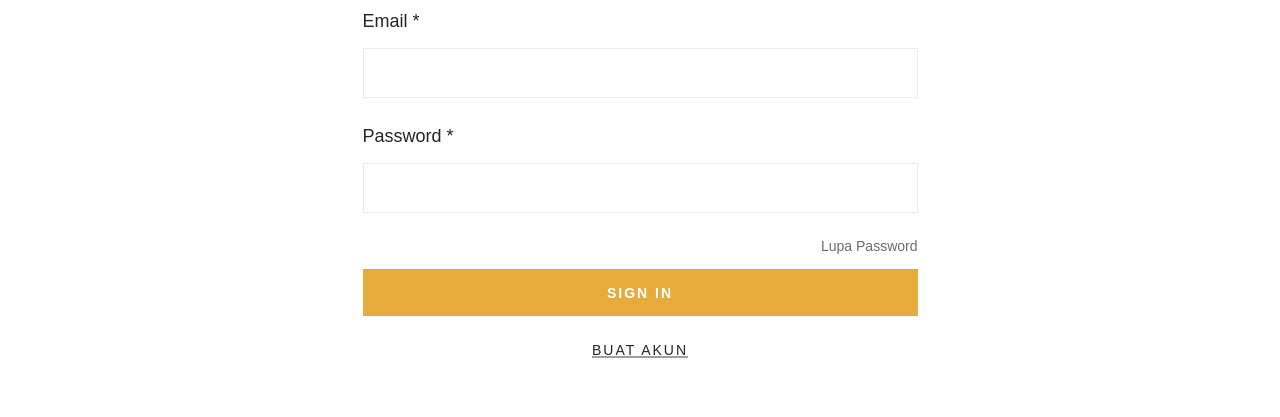
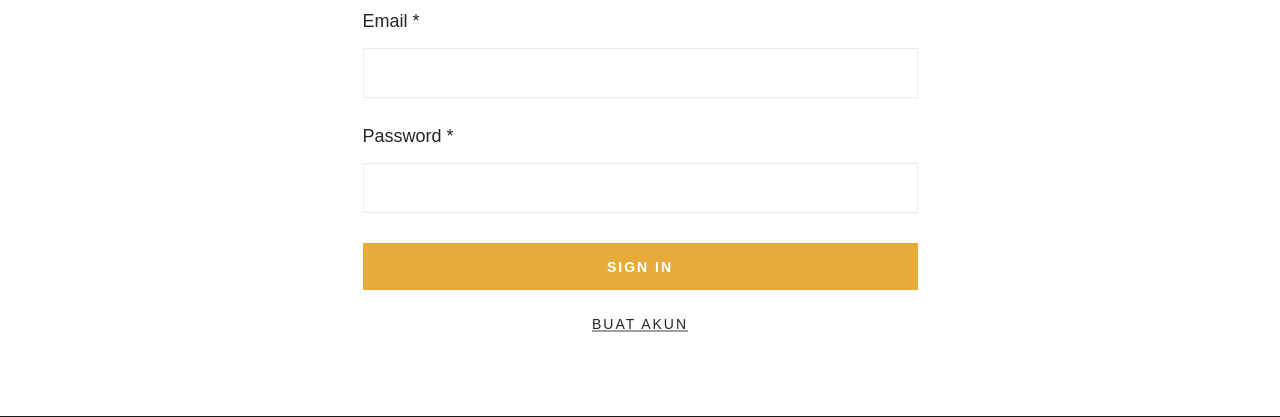
Before and after one commit to AnantaTP/PenyewaanMobil-Proyek-Informatika, a PHP site: page /login.php in a window 1280 px wide. Shown: the part 456-873 px from the top of the page. Run offline with PHP 8.4, Linux system fonts and the light colour scheme; some web fonts are replaced.

Commit message:
hapus link lupa password

```diff
--- a/Src/Public/Index_Online/login.php
+++ b/Src/Public/Index_Online/login.php
@@ -74,9 +74,6 @@ if(isset($_POST['signin'])){
                                 <input type="password" id="pass" name="pass">
                             </div>
                             <div class="group-input gi-check">
-                                <div class="gi-more">
-                                    <a href="#" class="forget-pass">Lupa Password</a>
-                                </div>
                             </div>
                             <button type="submit" class="site-btn login-btn" name="signin">Sign In</button>
                         </form>
```
Also changed, not shown: Src/Admin/Index_Admin/admin/uploads/admin/1734520053_Bendera Indonesia.png (added).
